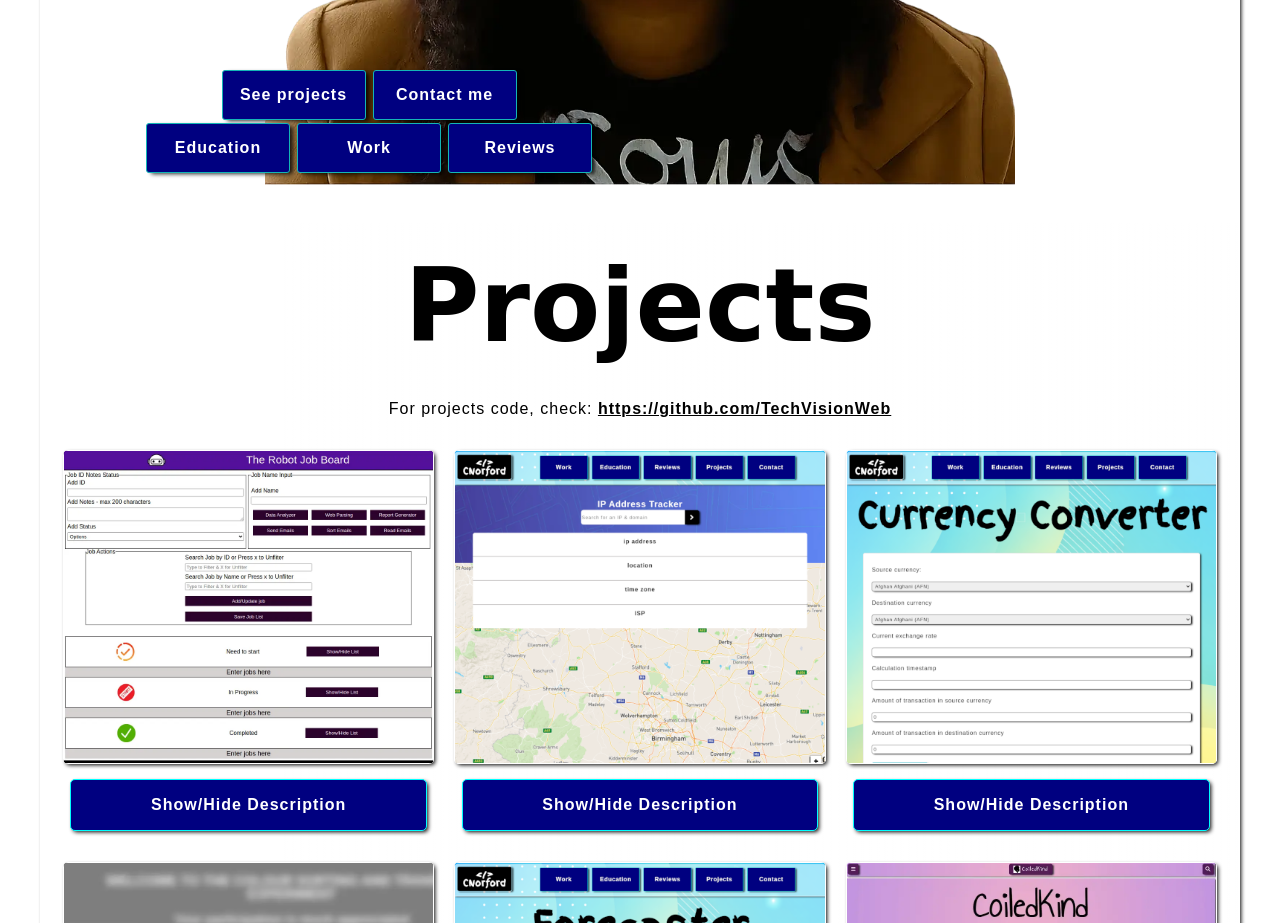
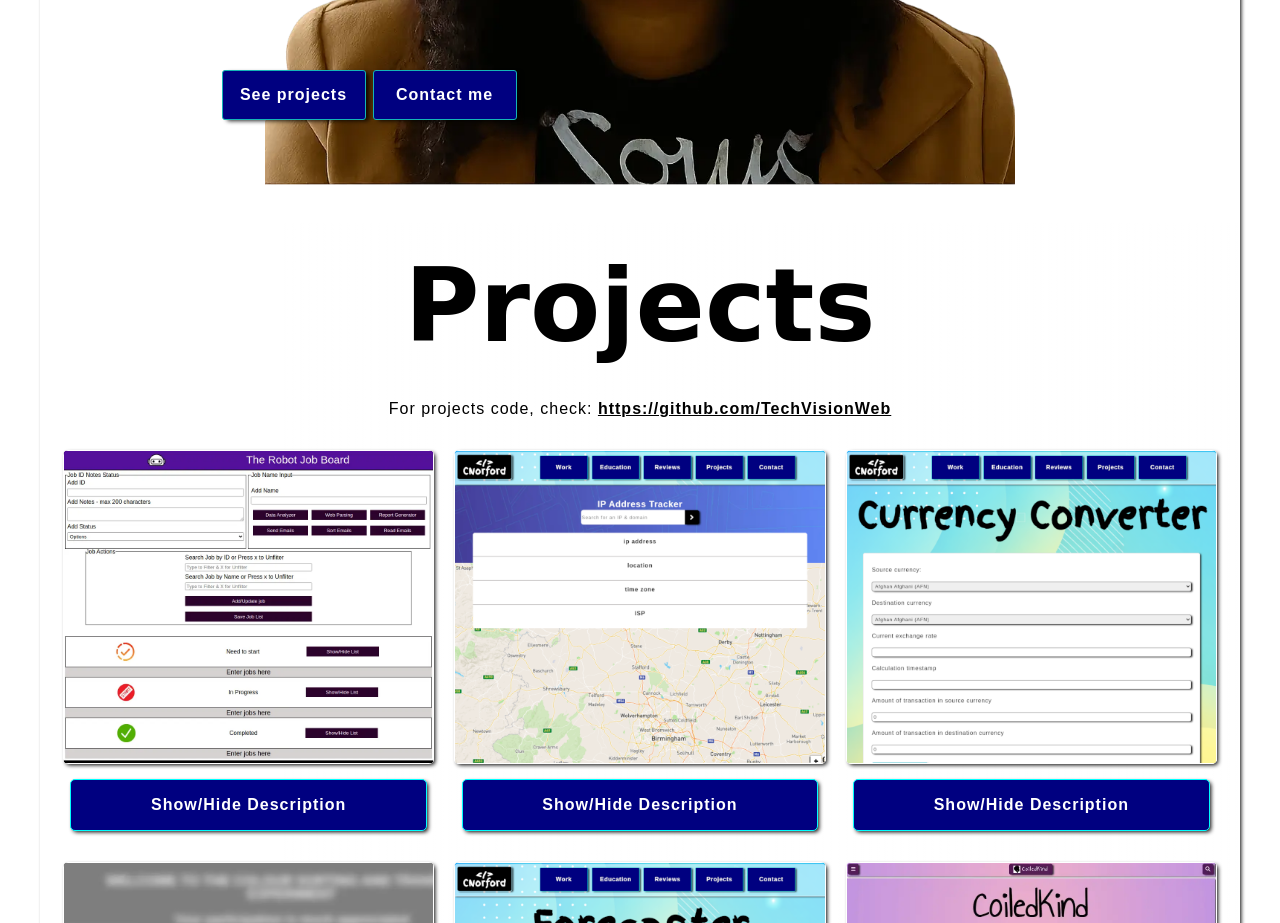
Before and after one commit to TechVisionWeb/personal-portfolio-website-, a website: page index.html in a window 1280 px wide. Shown: the part 1160-2083 px from the top of the page. Drawn offline with Linux system fonts and the light colour scheme; files whose address does not match are found by name; a web font is replaced by a local one.

Commit message:
Del education, work and review links on intro

```diff
--- a/index.html
+++ b/index.html
@@ -193,24 +193,7 @@
 
               </div>
 
-              <div class="introduction-and-links-container__links-container">
- <a class="introduction-and-links-container__nav-button" aria-label="Jump to Education section"
-                  href="index.html#education_">Education</a>
-
-   <a class="introduction-and-links-container__nav-button" aria-label="Jump to Work section"
-                  href="index.html#work_">Work</a>
-
-                <a class="introduction-and-links-container__nav-button" aria-label="Jump to Reviews section"
-                  href="index.html#testimonials_"> Reviews
-                </a>
-
-
-
-
-
-
-
-              </div>
+
             </section>
 
 
```
